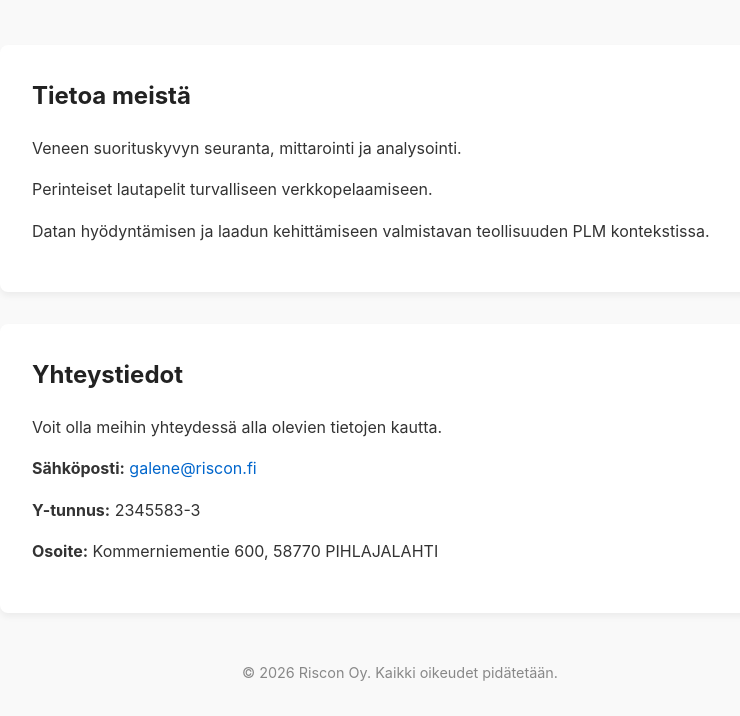
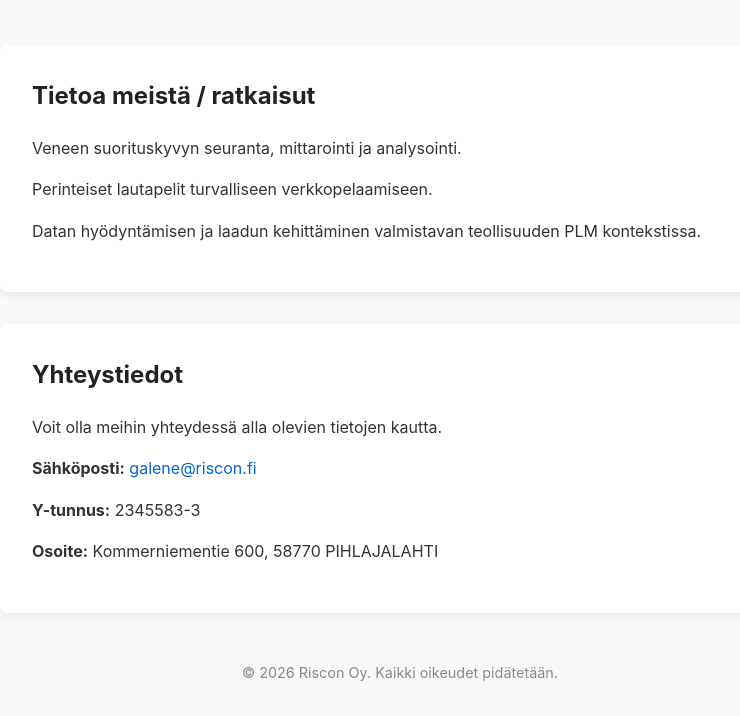
Before and after one commit to juvonma-ux/riscon.github-io, a plain HTML site: page index.html in a window 1280 px wide. Shown: the part 227-943 px from the top of the page, without its empty margins (240-980 px from the left). Drawn offline with Linux system fonts and the light colour scheme.

Commit message:
Update section title and improve text clarity

```diff
--- a/index.html
+++ b/index.html
@@ -65,10 +65,10 @@
     </header>
 
     <div class="card">
-        <h2>Tietoa meistä</h2>
+        <h2>Tietoa meistä / ratkaisut</h2>
         <p>Veneen suorituskyvyn seuranta, mittarointi ja analysointi.</p>
         <p>Perinteiset lautapelit turvalliseen verkkopelaamiseen.</p>
-        <p>Datan hyödyntämisen ja laadun kehittämiseen valmistavan teollisuuden PLM kontekstissa.</p>
+        <p>Datan hyödyntämisen ja laadun kehittäminen valmistavan teollisuuden PLM kontekstissa.</p>
     </div>
 
     <div class="card">
```
